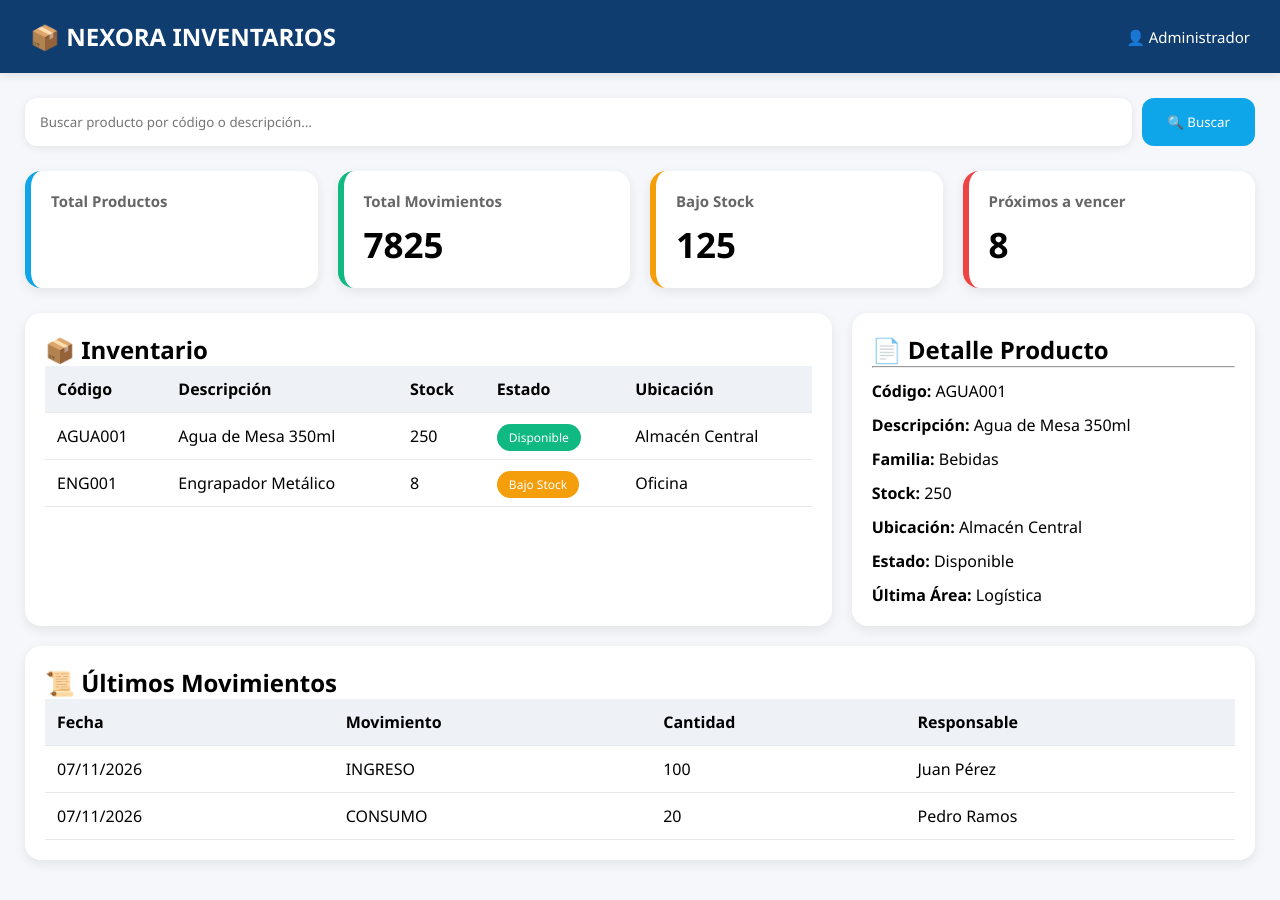
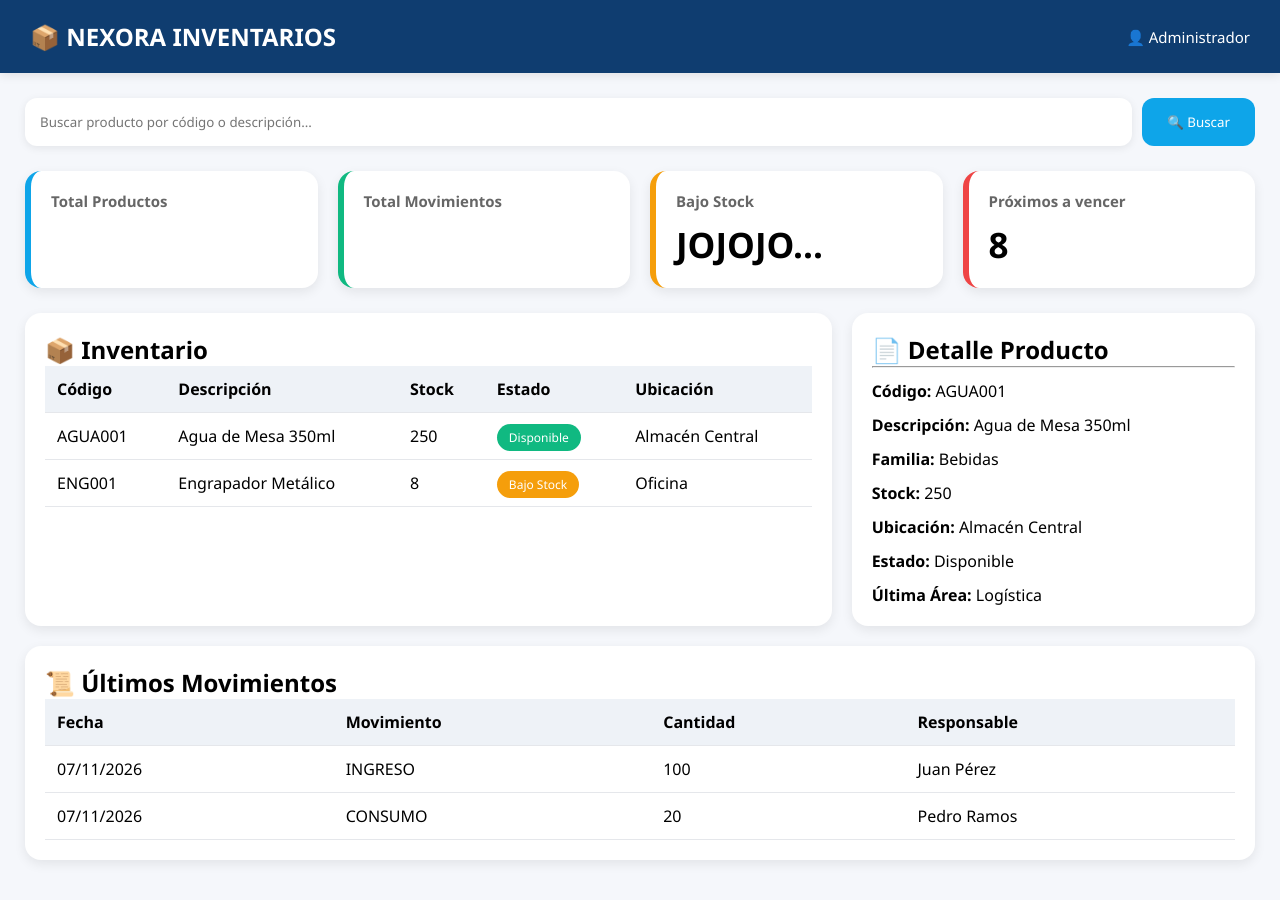
Before and after one commit to Joel-Robles-P/NexoraInventariosWeb, a plain HTML site: page dashboard.html in a window 1280 px wide. Drawn offline with nearby package versions, Linux system fonts and the light colour scheme; no server answers.

Commit message:
agregando total movimientos

```diff
--- a/dashboard.html
+++ b/dashboard.html
@@ -56,7 +56,7 @@
 
                 <h3>Total Movimientos</h3>
 
-                <span>7825</span>
+                <span id="totalMovimientos">...</span>
 
             </div>
 
@@ -64,7 +64,7 @@
 
                 <h3>Bajo Stock</h3>
 
-                <span>125</span>
+                <span>JOJOJO...</span>
 
             </div>
 
--- a/dashboard.js
+++ b/dashboard.js
@@ -10,28 +10,6 @@ supabase.createClient(
     SUPABASE_KEY
 );
 
-// async function cargarKPIs() {
-
-//     const { count, error } =
-//     await client
-//         .from('stock_actual')
-//         .select('*', {
-//             count: 'exact',
-//             head: true
-//         });
-
-//     if (error) {
-
-//         console.error(error);
-//         return;
-//     }
-
-//     document.getElementById(
-//         'totalProductos'
-//     ).innerText = count;
-
-// }
-
 async function cargarKPIs() {
 
     const { count, error } =
@@ -42,12 +20,24 @@ async function cargarKPIs() {
             head: true
         });
 
-    console.log(count);
-    console.log(error);
+        console.log("COUNT:", count);
+        console.log("ERROR:", error);
 
     document.getElementById(
         'totalProductos'
     ).innerText = count;
 
+    const { count: movimientos } =
+    await client
+        .from('movimientos_stock')
+        .select('*', {
+            count: 'exact',
+            head: true
+        });
+
+    document.getElementById(
+        'totalMovimientos'
+    ).innerText = movimientos;
+
 }
 cargarKPIs();
```
Also changed, not shown: index.html (+2 -2 lines).
